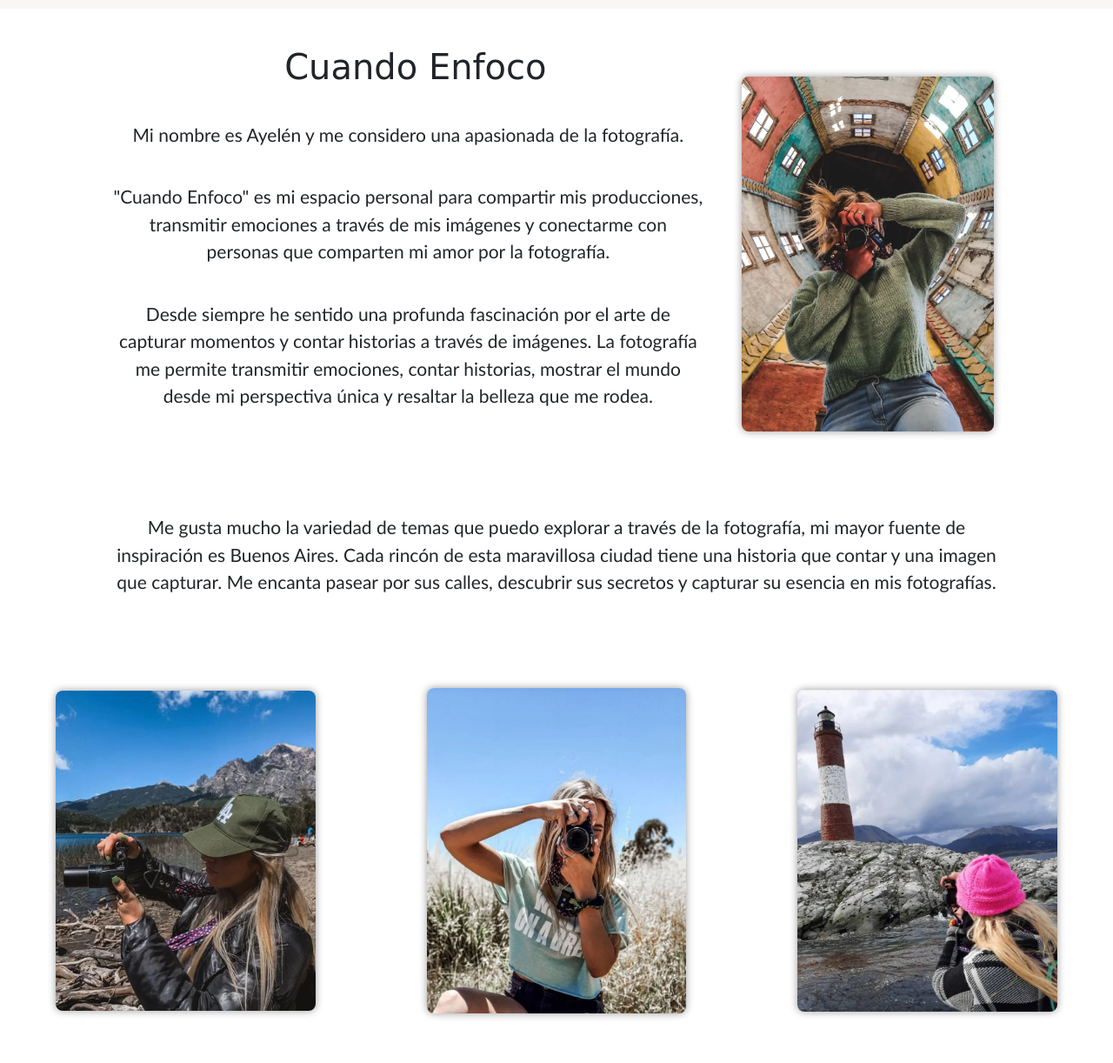
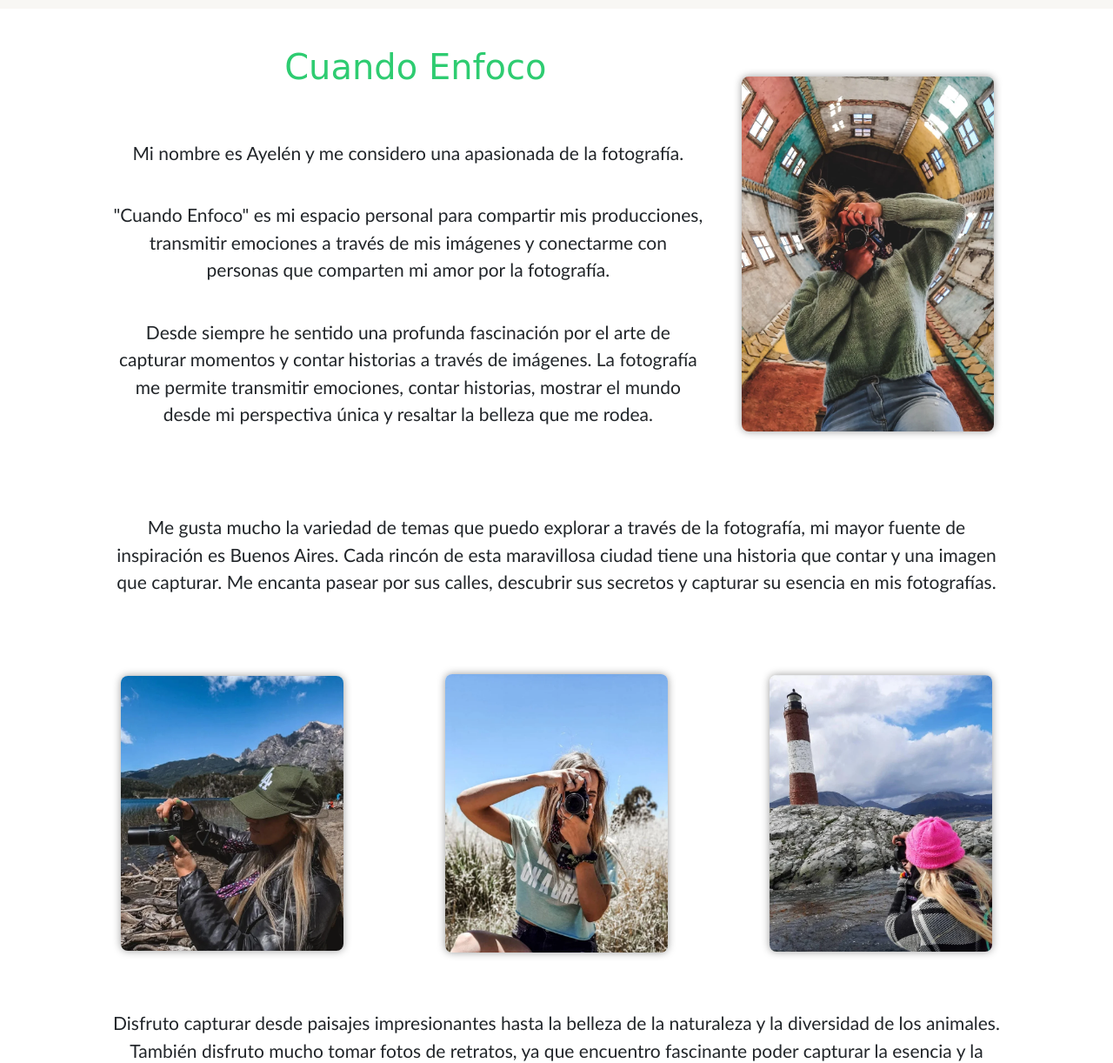
Before and after one commit to VictoriaForcherio/Entregafinal-Forcherio, a website: page index.html in a window 1280 px wide. Shown: the part 88-1310 px from the top of the page at 87% size. Drawn offline with nearby package versions, Linux system fonts and the light colour scheme; a web font is replaced by a local one.

Commit message:
arreglos de estilo

```diff
--- a/scss/_footer.scss
+++ b/scss/_footer.scss
@@ -21,13 +21,14 @@ footer{
     font-size: map-get($tamañoFuente, grande);
     color: $color-estilo;
     text-align: center;
+    margin-top: 15px;
 
 }
 
 /*informacion de contacto*/
 #whatsapp{
     font-family: $fuente-principal;
-    font-size: 10px;
+    font-size: 20px;
     display: flex;
     justify-content: center;
     align-items: center;
@@ -36,7 +37,7 @@ footer{
 
 #email{
     font-family: $fuente-principal;
-    font-size: 26px;
+    font-size: 23px;
     display: flex;
     justify-content: end;
     margin-top: 16px;
@@ -66,7 +67,6 @@ form {
     display:flex;
     justify-content: center;
     align-items: center;
-    margin-top: 5px;
 }
 
 .col-12{
@@ -81,7 +81,7 @@ form {
 }
 
 textarea{
-    width: 100%;
+    width: 70%;
 }
 
 .btn-primary{ /*boton enviar*/
--- a/scss/_main.scss
+++ b/scss/_main.scss
@@ -21,6 +21,7 @@
 }
 
 .titulo{
+    color: $color-estilo;
     font-family:cursive;
     font-size: 25px;
     @include flex(flex, center, center);
@@ -29,7 +30,7 @@
 }
 
 .parrafo1{
-    margin-top: 30px;
+    margin-top: 6%;
     p{
         margin-bottom: 40px;
         font-family: $fuente-principal;
@@ -61,7 +62,7 @@
     width: 100%;
     display: grid;
     grid-template-columns: repeat(3, 1fr);
-    grid-template-rows: 500px 250px 450px 300px 550px;
+    grid-template-rows: 500px 250px 350px 300px 550px;
     grid-template-areas:
     "texto1 texto1 foto"
     "texto2 texto2 texto2"
@@ -82,7 +83,7 @@
 .presentacionImagenes{
     display: grid;
     grid-template-columns: repeat(3, 1fr);
-    grid-template-rows: 500px;
+    grid-template-rows: 350px;
     justify-items: center;
     align-items: center;
     grid-area: imagenes;
@@ -96,13 +97,18 @@
 }
 
 #capturando1, #capturando2, #capturando3{
-    margin-bottom: 15%;
-    width: 70%;
-    border-radius: 8px;
+    width: 60%;
     cursor: pointer;
     box-shadow:0 0 10px rgb(154, 154, 154);
 }
 
+#capturando1{
+    margin-left: 25%;
+}
+
+#capturando3{
+    margin-right: 25%;
+}
 .presentacion3{
     grid-area: texto3;
 }
@@ -118,7 +124,7 @@
 }
 
 .miClase{
-    width: 30%;
+    width: 26%;
     height: 100%;
     }
 }
--- a/scss/_variables.scss
+++ b/scss/_variables.scss
@@ -2,4 +2,4 @@
 $color-estilo: #2ECC71;
 $fuente-principal: 'Gill Sans', 'Gill Sans MT', Calibri, 'Trebuchet MS', sans-serif;
 $fuente-paginas: "roboto";
-$navFooter: grey;
+$navFooter: rgba(248, 247, 244, 0.967);
```
Also changed, not shown: scss/_header.scss (+4 -4 lines), css/style.css, 1 other file.
